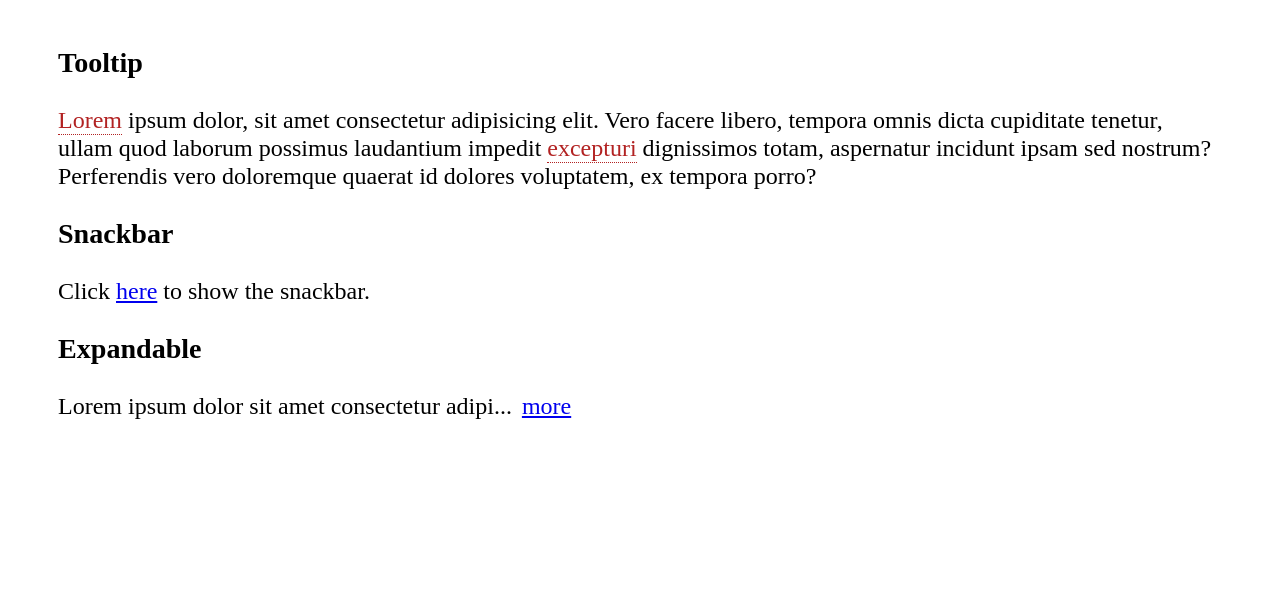
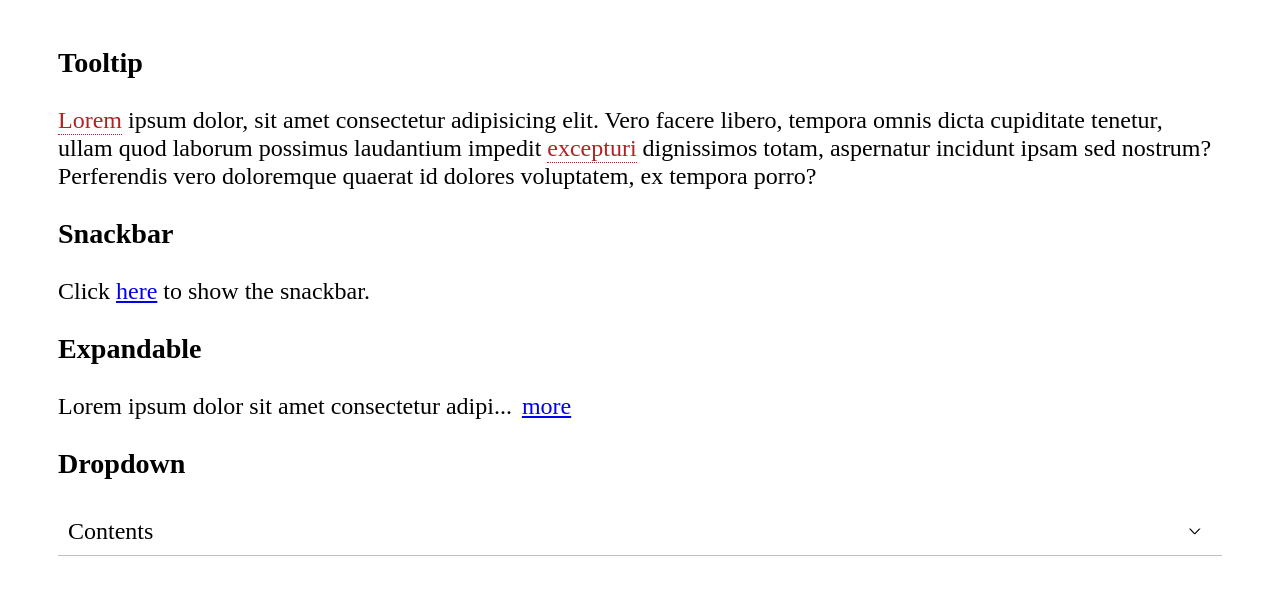
Before and after one commit to dmaccormac/teabreak, a website built with webpack: page dist/index.html in a window 1280 px wide. Shown: the part 75-670 px from the top of the page. Built offline with nearby package versions, Linux system fonts and the light colour scheme.

Commit message:
Add dropdown

```diff
--- a/src/index.js
+++ b/src/index.js
@@ -1,6 +1,7 @@
 import Expandable from "./teabreak/expandable";
 import Snackbar from "./teabreak/snackbar";
 import Tooltip from "./teabreak/tooltip";
+import Dropdown from "./teabreak/dropdown";
 
 //Tooltip
 const tooltips = document.querySelectorAll(".tooltip");
@@ -18,10 +19,18 @@ trigger.addEventListener("click", () => {
   snackbar.show("This is a snackbar");
 });
 
-//expandable
+//Expandable
 const expandables = document.querySelectorAll(".expandable");
 
 expandables.forEach((expandable) => {
   const e = new Expandable(expandable);
   e.init();
 });
+
+//Dropdown
+const dropdowns = document.querySelectorAll(".dropdown");
+
+dropdowns.forEach((dropdown) => {
+  const d = new Dropdown(dropdown);
+  d.init();
+});
--- /dev/null
+++ b/src/teabreak/dropdown.js
@@ -0,0 +1,17 @@
+import "./styles/dropdown.css";
+class Dropdown {
+  constructor(dropdown) {
+    this.dropdown = dropdown;
+    this.trigger = dropdown.querySelector(".trigger");
+    this.content = dropdown.querySelector(".content");
+  }
+
+  init() {
+    this.trigger.addEventListener("click", () => {
+      this.trigger.classList.toggle("active");
+      this.content.classList.toggle("active");
+    });
+  }
+}
+
+export { Dropdown as default };
--- /dev/null
+++ b/src/teabreak/styles/dropdown.css
@@ -0,0 +1,25 @@
+.dropdown .content {
+  display: none;
+}
+.dropdown .content.active {
+  display: block;
+  padding: 20px;
+}
+.dropdown .trigger {
+  position: relative;
+  padding: 10px;
+  border-bottom: 0.5px solid silver;
+  cursor: pointer;
+}
+.dropdown .trigger::after {
+  content: ">";
+  display: inline-block;
+  position: absolute;
+  right: 20px;
+  transform: rotate(90deg) scale(0.5, 1);
+  font-weight: bold;
+  transition: transform 0.5s;
+}
+.dropdown .trigger.active::after {
+  transform: rotate(-90deg) scale(0.5, 1);
+}
```
Also changed, not shown: dist/index.html.
